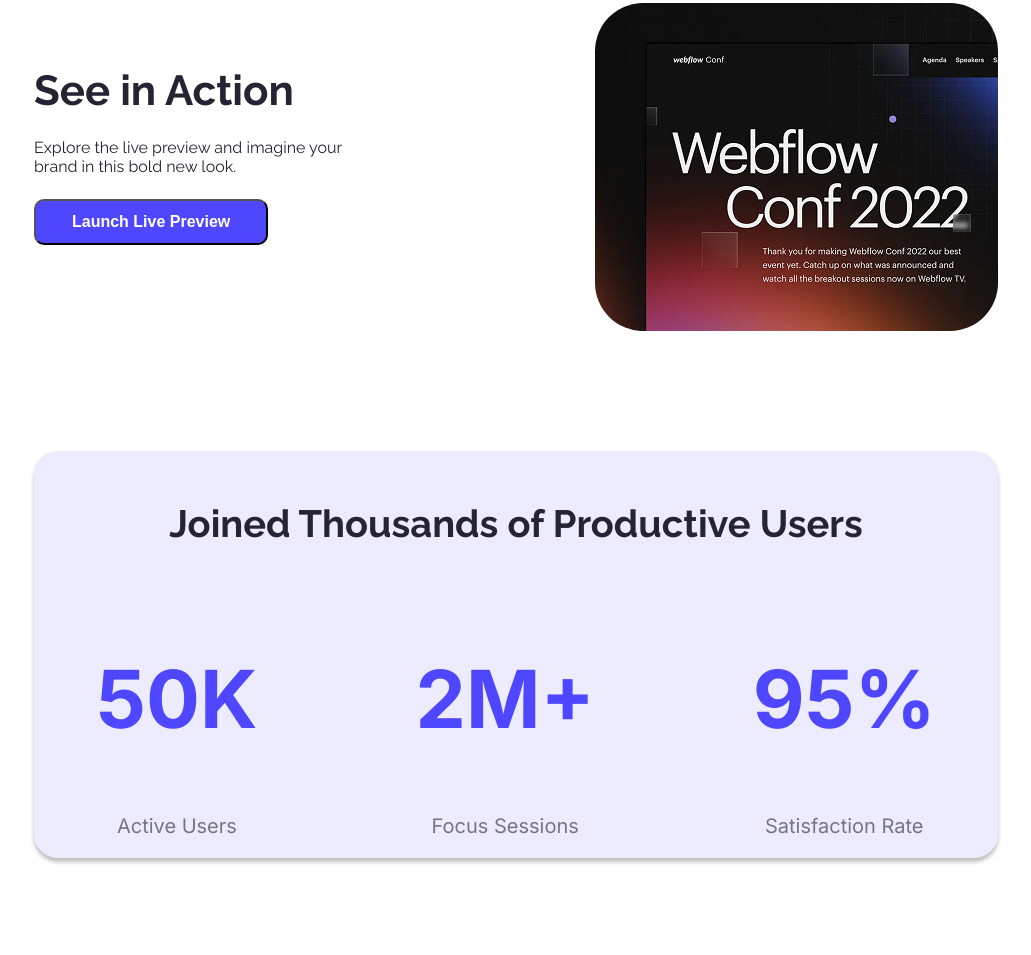
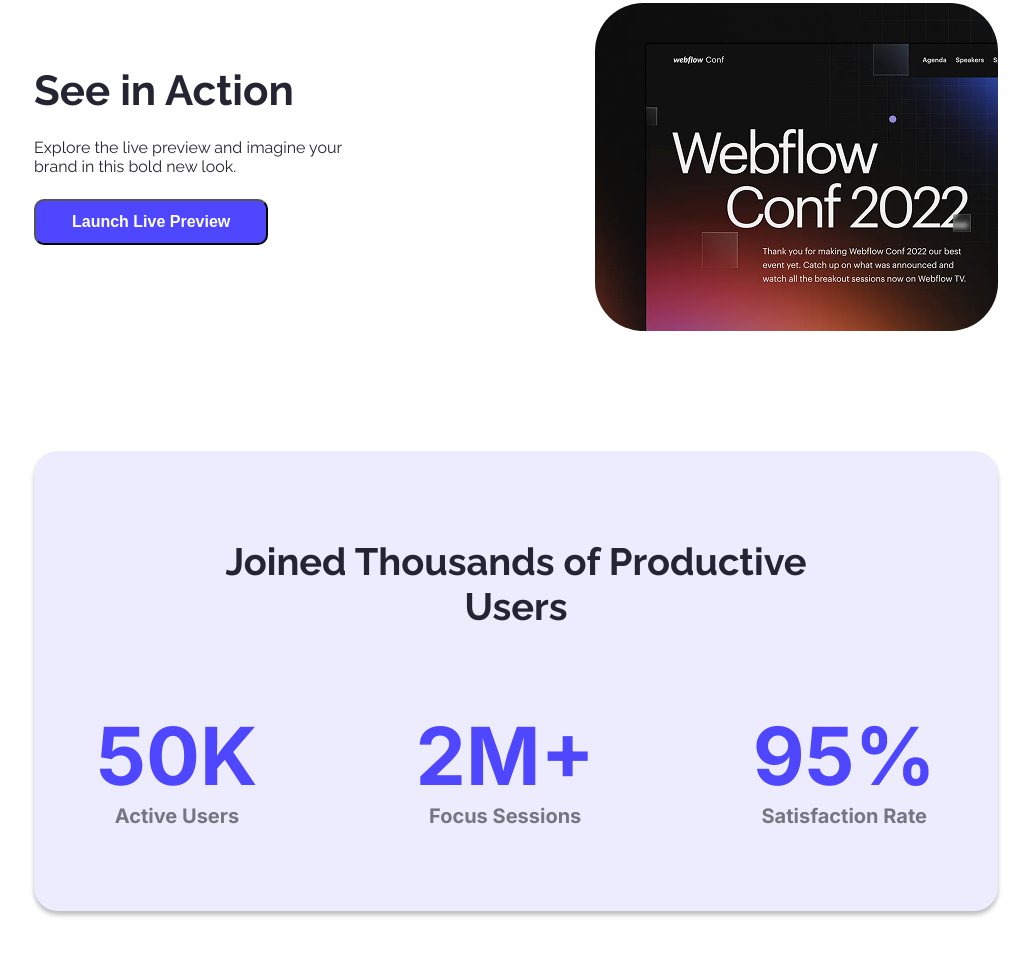
Before and after one commit to himel2535/ph-assignment-1, a plain HTML site: page index.html in a window 1280 px wide. Shown: the part 851-1806 px from the top of the page, without its empty margins (124-1155 px from the left). Drawn offline with Linux system fonts and the light colour scheme.

Commit message:
complete the productive user part

```diff
--- a/index.html
+++ b/index.html
@@ -61,22 +61,22 @@
           Joined Thousands of Productive Users
         </h3>
 
-        <div class="inter-normal productive-user-container">
-          <div class="for-margin-pu">
+        <div class="inter-normal productive-user-container ">
+          <div >
             <h1 class="text-secondery productive-user-numbers">50K</h1>
-            <p class="productive-user-sub-title text-tertiary">Active Users</p>
+            <h5 class="productive-user-sub-title text-tertiary">Active Users</h5>
           </div>
-          <div class="for-margin-pu">
+          <div >
             <h1 class="text-secondery productive-user-numbers">2M+</h1>
-            <p class="productive-user-sub-title text-tertiary">
+            <h5 class="productive-user-sub-title text-tertiary">
               Focus Sessions
-            </p>
+            </h5>
           </div>
-          <div class="for-margin-pu">
+          <div >
             <h1 class="text-secondery productive-user-numbers">95%</h1>
-            <p class="productive-user-sub-title text-tertiary">
+            <h5 class="productive-user-sub-title text-tertiary">
               Satisfaction Rate
-            </p>
+            </h5>
           </div>
         </div>
       </section>
--- a/styles/logo.css
+++ b/styles/logo.css
@@ -116,12 +116,15 @@ nav {
   box-shadow: 0px 4px 4px 0px rgba(0, 0, 0, 0.25);
   border-radius: 24px;
   margin: 116px 150px;
+  padding: 50px 142px;
 }
 
 .productive-user-title{
   font-size: 38px;
   font-weight: bold;
-  padding-top: 50px;
+  /* margin-bottom: 40px; */
+  /* padding-top: 50px; */
+
 
 
 
@@ -130,10 +133,15 @@ nav {
 
   font-size: 80px;
   font-weight: bold;
+  margin-top: 40px;
+  margin-bottom: 0px;
+  /* padding-bottom: 0px; */
 
 }
 .productive-user-sub-title{
   font-size: 20px;
+  margin-top: 0px;
+
 
 }
 .productive-user-container{
```
